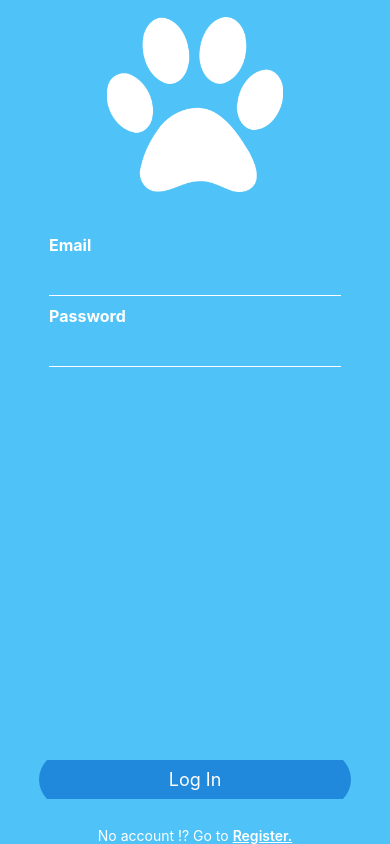
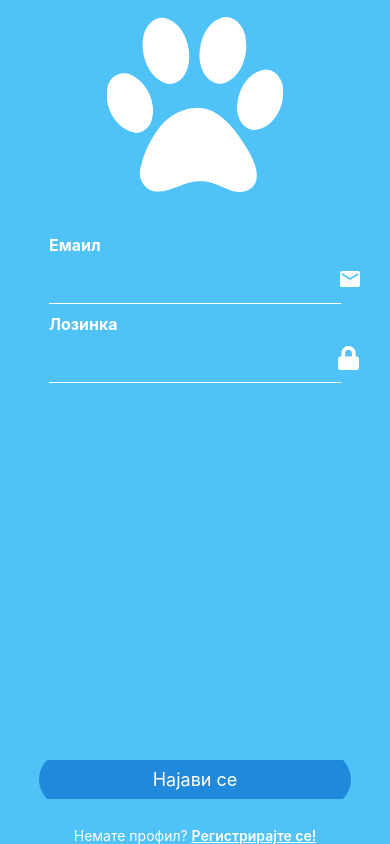
Before and after one commit to Tasevski2/FindMyPet, a React Native app: screen / in a window 390 px wide. Built offline with nearby package versions, Linux system fonts and the light colour scheme.

Commit message:
Adding icons to inputs on Auth Screens

```diff
--- a/src/components/inputs/AuthInput.js
+++ b/src/components/inputs/AuthInput.js
@@ -1,6 +1,13 @@
-import { makeStyles, useTheme, Input } from '@rneui/themed';
+import { makeStyles, useTheme, Input, Icon } from '@rneui/themed';
 
-const AuthInput = ({ value, onChangeText, errorMessage, label, ...rest }) => {
+const AuthInput = ({
+  value,
+  onChangeText,
+  errorMessage,
+  label,
+  icon = { type, name },
+  ...rest
+}) => {
   const { theme } = useTheme();
   const styles = useStyles();
 
@@ -12,6 +19,12 @@ const AuthInput = ({ value, onChangeText, errorMessage, label, ...rest }) => {
       errorMessage={errorMessage}
       selectionColor={theme.colors.white}
       autoCapitalize='none'
+      rightIcon={
+        icon?.type &&
+        icon?.name && (
+          <Icon type={icon.type} name={icon.name} color={theme.colors.white} />
+        )
+      }
       {...styles}
       {...rest}
     />
--- a/src/hooks/useValidation.js
+++ b/src/hooks/useValidation.js
@@ -25,16 +25,16 @@ const useValidation = () => {
     _value = options.noWhiteSpace ? _value.replace(/\s+/g, '') : _value;
     if (_value.trim().length < options.minLength) {
       return {
-        error: `${capitalize(fieldName)} minimum length is ${
+        error: `Полето '${capitalize(fieldName)}' треба да е подолго од ${
           options.minLength
-        } characters!`,
+        } карактери!`,
       };
     }
     return {};
   };
   const validateEmail = (email) => {
     if (!isEmail(email)) {
-      return { error: 'Invalid format of email!' };
+      return { error: 'Невалиден емаил!' };
     }
     return {};
   };
@@ -42,7 +42,7 @@ const useValidation = () => {
   const validatePassword = (password = '') => {
     if (password.length < MIN_PASSWORD_LENGTH) {
       return {
-        error: `Password minimum length is ${MIN_PASSWORD_LENGTH} characters!`,
+        error: `Лозинката треба да е подолга од ${MIN_PASSWORD_LENGTH} карактери!`,
       };
     }
     if (
@@ -53,7 +53,8 @@ const useValidation = () => {
       )
     ) {
       return {
-        error: 'Password must have at least 1 uppercase, 1 digit and 1 symbol!',
+        error:
+          'Лозинката треба да содржи најмалку 1 голема буква, 1 број и 1 симбол!',
       };
     }
 
--- a/src/screens/auth/Login.js
+++ b/src/screens/auth/Login.js
@@ -1,4 +1,4 @@
-import { Button, makeStyles } from '@rneui/themed';
+import { Button, Icon, makeStyles } from '@rneui/themed';
 import { useState } from 'react';
 import { View, Text } from 'react-native';
 import AuthLayout from './Layout';
@@ -25,32 +25,34 @@ const LoginScreen = () => {
     <AuthLayout>
       <View>
         <AuthInput
-          label='Email'
+          label='Емаил'
           value={email}
           onChangeText={setEmail}
           errorMessage={errors.email}
+          icon={{ type: 'material-community', name: 'email' }}
         />
         <AuthInput
-          label='Password'
+          label='Лозинка'
           value={password}
           onChangeText={setPassword}
           errorMessage={errors.password}
+          icon={{ type: 'font-awesome-5', name: 'lock' }}
           secureTextEntry
         />
       </View>
       <View>
         <Button
-          title='Log In'
+          title='Најави се'
           containerStyle={styles.submitBtn}
           onPress={onSubmit}
         />
         <Text style={styles.text}>
-          No account !? Go to{' '}
+          Немате профил?{' '}
           <Text
             style={styles.enhancedText}
             onPress={() => navigation.navigate('Register')}
           >
-            Register.
+            Регистрирајте се!
           </Text>
         </Text>
       </View>
--- a/src/screens/auth/Register.js
+++ b/src/screens/auth/Register.js
@@ -21,8 +21,8 @@ const RegisterScreen = () => {
   const onSubmit = () => {
     const { error: emailError } = validateEmail(email);
     const { error: passwordError } = validatePassword(password);
-    const { error: fullNameError } = validateLength(fullName, 'Full Name');
-    const { error: phoneError } = validateLength(phone, 'Phone Number', {
+    const { error: fullNameError } = validateLength(fullName, 'Име и Презиме');
+    const { error: phoneError } = validateLength(phone, 'Телефон', {
       minLength: PHONE_NUMBER_LENGTH,
       noWhiteSpace: true,
     });
@@ -39,45 +39,49 @@ const RegisterScreen = () => {
     <AuthLayout>
       <View>
         <AuthInput
-          label='Full Name'
+          label='Име и Презиме'
           value={fullName}
           onChangeText={setFullName}
+          icon={{ type: 'material-community', name: 'account' }}
           errorMessage={errors.fullName}
         />
         <AuthInput
-          label='Phone Number'
+          label='Телефон'
           value={phone}
           onChangeText={(text) => setPhone(text.replace(/[^0-9]/g, ''))}
           errorMessage={errors.phone}
           keyboardType='numeric'
+          icon={{ type: 'font-awesome-5', name: 'phone' }}
         />
         <AuthInput
-          label='Email'
+          label='Емаил'
           value={email}
           onChangeText={setEmail}
           errorMessage={errors.email}
+          icon={{ type: 'material-community', name: 'email' }}
         />
         <AuthInput
-          label='Password'
+          label='Лозинка'
           value={password}
           onChangeText={setPassword}
           errorMessage={errors.password}
+          icon={{ type: 'font-awesome-5', name: 'lock' }}
           secureTextEntry
         />
       </View>
       <View>
         <Button
-          title='Register'
+          title='Регистрирај се'
           containerStyle={styles.submitBtn}
           onPress={onSubmit}
         />
         <Text style={styles.text}>
-          Already have an account !? Go to{' '}
+          Имате профил?{' '}
           <Text
             style={styles.enhancedText}
             onPress={() => navigation.navigate('LogIn')}
           >
-            Log In.
+            Најавете се!
           </Text>
         </Text>
       </View>
```
